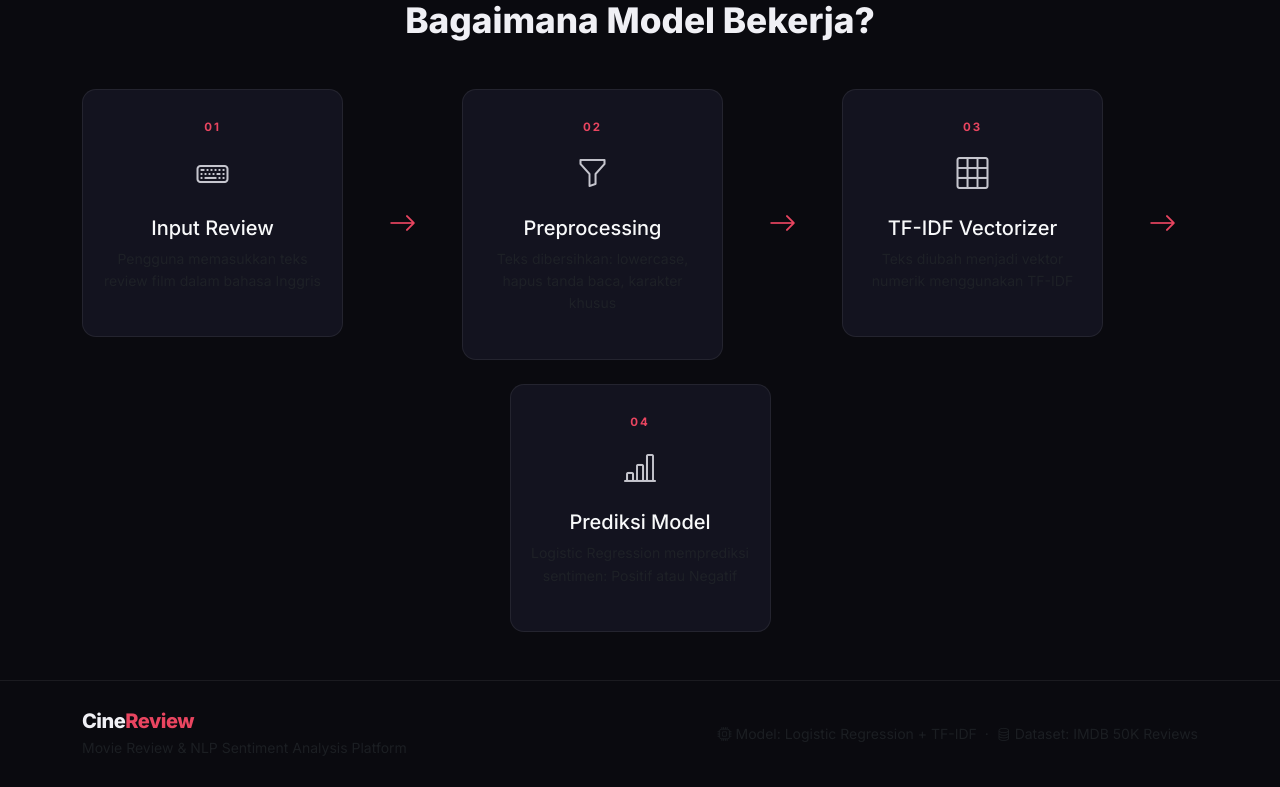
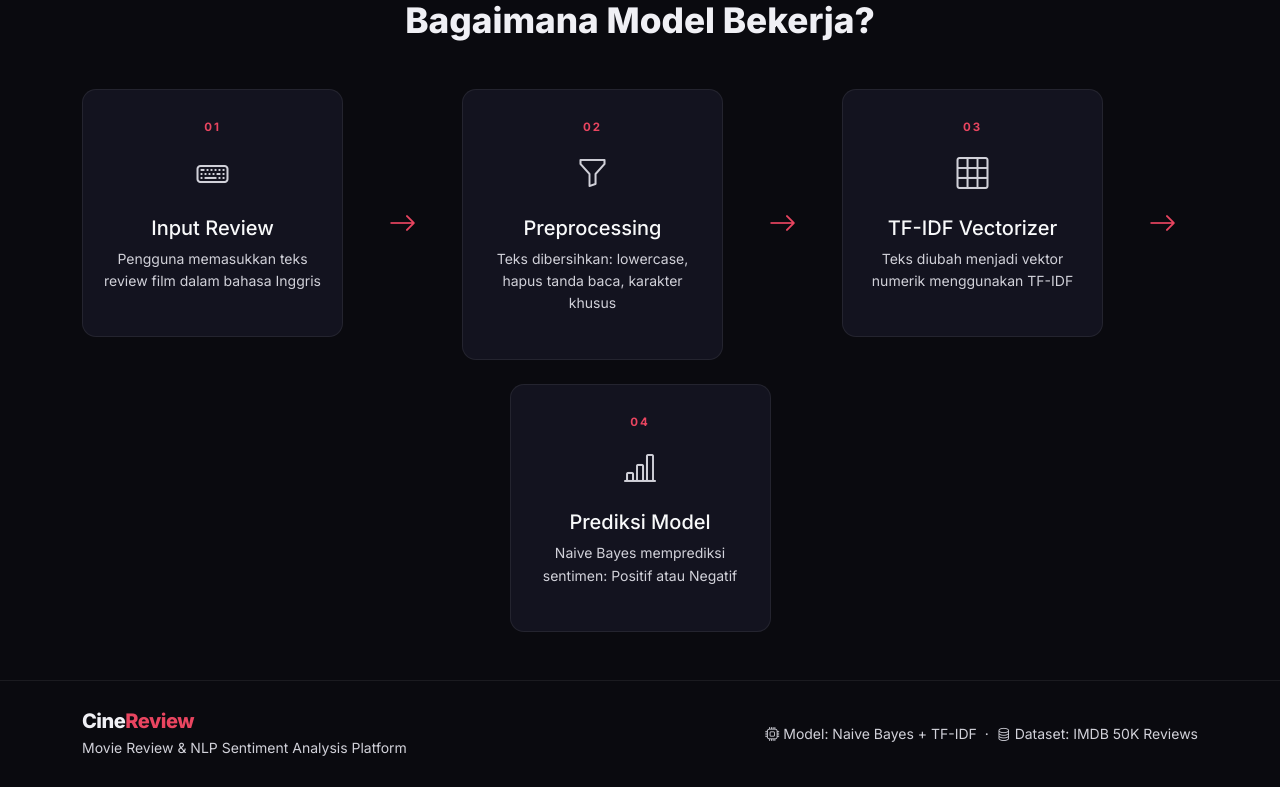
Before and after one commit to kang-cakra/Cine_Review_NLP, a Flask app: template templates/index.html in a window 1280 px wide, after a click on "All Movies". Shown: the part 2406-3193 px from the top of the page. Run offline with Flask 3, Linux system fonts and the light colour scheme; the template is opened without the code that fills it, so the values that code supplies are empty; parts of the project's set-up code (start-up, migrations or seed data) failed here and were passed over.

Commit message:
feat: initialize dark-themed UI with custom CSS and index template structure

```diff
--- a/static/css/style.css
+++ b/static/css/style.css
@@ -15,7 +15,7 @@
   --accent2: #f5a623;
   --purple: #7c3aed;
   --text-light: #f0f0f5;
-  --text-muted: #c6c6ce;
+  --text-muted: #d1d1d9;
   --border: rgba(255, 255, 255, 0.07);
   --radius-sm: 8px;
   --radius-md: 14px;
@@ -81,6 +81,10 @@ body {
 
 .min-vh-50 {
   min-height: 50vh;
+}
+
+.text-muted {
+  color: var(--text-muted) !important;
 }
 
 /* ═══════════════════════ NAVBAR ══════════════════════ */
--- a/templates/index.html
+++ b/templates/index.html
@@ -157,8 +157,9 @@
                     <small class="text-light pe-3 lh-sm" style="font-style: italic; font-size: 0.78rem; opacity: 0.9;">
                       "{{ review.text }}"
                     </small>
-                    <span class="badge {% if review.sentiment == 'Positif' %}bg-success-subtle text-success{% else %}bg-danger-subtle text-danger{% endif %} rounded-pill py-1 px-2 border {% if review.sentiment == 'Positif' %}border-success{% else %}border-danger{% endif %} border-opacity-25"
-                          style="font-size: 0.65rem; white-space: nowrap;">
+                    <span
+                      class="badge {% if review.sentiment == 'Positif' %}bg-success-subtle text-success{% else %}bg-danger-subtle text-danger{% endif %} rounded-pill py-1 px-2 border {% if review.sentiment == 'Positif' %}border-success{% else %}border-danger{% endif %} border-opacity-25"
+                      style="font-size: 0.65rem; white-space: nowrap;">
                       {{ review.sentiment }}
                     </span>
                   </div>
@@ -392,7 +393,7 @@
             <div class="how-number">04</div>
             <div class="how-icon"><i class="bi bi-bar-chart-line"></i></div>
             <h5 class="text-light mt-3 mb-2">Prediksi Model</h5>
-            <p class="text-muted small">Logistic Regression memprediksi sentimen: Positif atau Negatif</p>
+            <p class="text-muted small">Naive Bayes memprediksi sentimen: Positif atau Negatif</p>
           </div>
         </div>
       </div>
@@ -409,7 +410,7 @@
         </div>
         <div class="col-md-6 text-center text-md-end">
           <small class="text-muted">
-            <i class="bi bi-cpu me-1"></i>Model: Logistic Regression + TF-IDF &nbsp;·&nbsp;
+            <i class="bi bi-cpu me-1"></i>Model: Naive Bayes + TF-IDF &nbsp;·&nbsp;
             <i class="bi bi-database me-1"></i>Dataset: IMDB 50K Reviews
           </small>
         </div>
```
